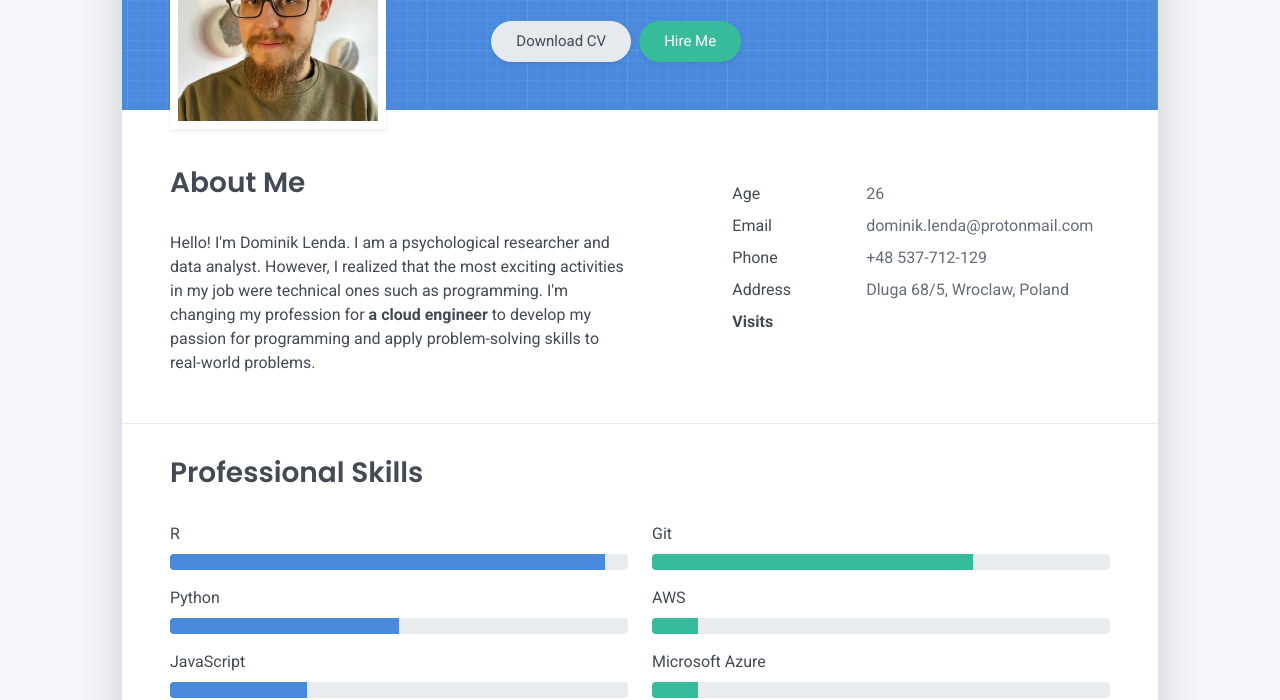
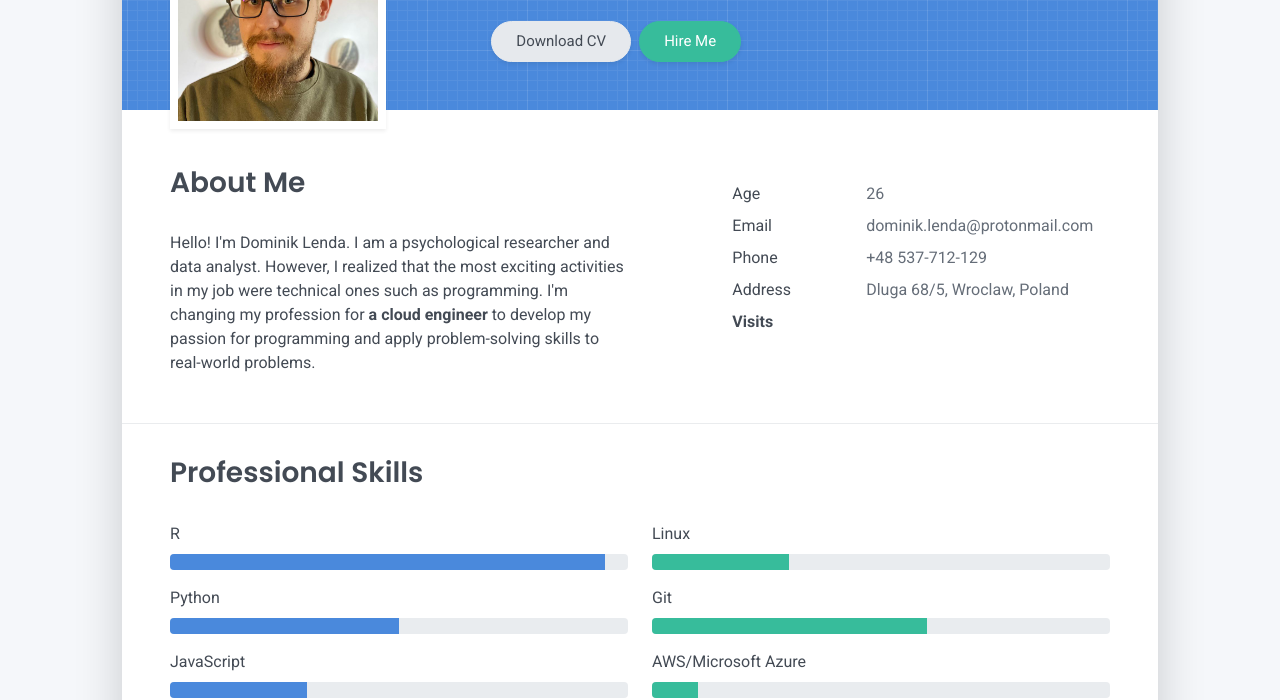
Before and after one commit to dominik-lenda/resume-azure-acg-challenge, a plain HTML site: page frontend/index.html in a window 1280 px wide. Shown: the part 259-959 px from the top of the page. Drawn offline with Linux system fonts and the light colour scheme; no server answers.

Commit message:
add older version of cv, modify Skills section

```diff
--- a/frontend/index.html
+++ b/frontend/index.html
@@ -55,7 +55,7 @@
       <div class="col-lg-8 col-md-7 text-center text-md-start">
         <h2 class="h1 mt-2" data-aos="fade-left" data-aos-delay="0">Dominik Lenda</h2>
         <p data-aos="fade-left" data-aos-delay="100">Researcher & Data Analyst</p>
-        <div class="d-print-none" data-aos="fade-left" data-aos-delay="200"><a class="btn btn-light text-dark shadow-sm mt-1 me-1" href="right-resume.pdf" target="_blank">Download CV</a><a class="btn btn-success shadow-sm mt-1" href="#contact">Hire Me</a></div>
+        <div class="d-print-none" data-aos="fade-left" data-aos-delay="200"><a class="btn btn-light text-dark shadow-sm mt-1 me-1" href="cv_dominik_lenda.pdf" target="_blank">Download CV</a><a class="btn btn-success shadow-sm mt-1" href="#contact">Hire Me</a></div>
       </div>
     </div>
   </div>
@@ -129,17 +129,17 @@
         </div>
       </div>
       <div class="col-md-6">
+        <div class="mb-2"><span>Linux</span>
+          <div class="progress my-1">
+            <div class="progress-bar bg-success" role="progressbar" data-aos="zoom-in-right" data-aos-delay="400" data-aos-anchor=".skills-section" style="width: 30%" aria-valuenow="30" aria-valuemin="0" aria-valuemax="100"></div>
+          </div>
+        </div>
         <div class="mb-2"><span>Git</span>
           <div class="progress my-1">
-            <div class="progress-bar bg-success" role="progressbar" data-aos="zoom-in-right" data-aos-delay="400" data-aos-anchor=".skills-section" style="width: 70%" aria-valuenow="70" aria-valuemin="0" aria-valuemax="100"></div>
+            <div class="progress-bar bg-success" role="progressbar" data-aos="zoom-in-right" data-aos-delay="500" data-aos-anchor=".skills-section" style="width: 60%" aria-valuenow="60" aria-valuemin="0" aria-valuemax="100"></div>
           </div>
         </div>
-        <div class="mb-2"><span>AWS</span>
-          <div class="progress my-1">
-            <div class="progress-bar bg-success" role="progressbar" data-aos="zoom-in-right" data-aos-delay="500" data-aos-anchor=".skills-section" style="width: 10%" aria-valuenow="10" aria-valuemin="0" aria-valuemax="100"></div>
-          </div>
-        </div>
-        <div class="mb-2"><span>Microsoft Azure</span>
+        <div class="mb-2"><span>AWS/Microsoft Azure</span>
           <div class="progress my-1">
             <div class="progress-bar bg-success" role="progressbar" data-aos="zoom-in-right" data-aos-delay="600" data-aos-anchor=".skills-section" style="width: 10%" aria-valuenow="10" aria-valuemin="0" aria-valuemax="100"></div>
           </div>
```
Also changed, not shown: frontend/right-resume.png (deleted), 2 other files.
